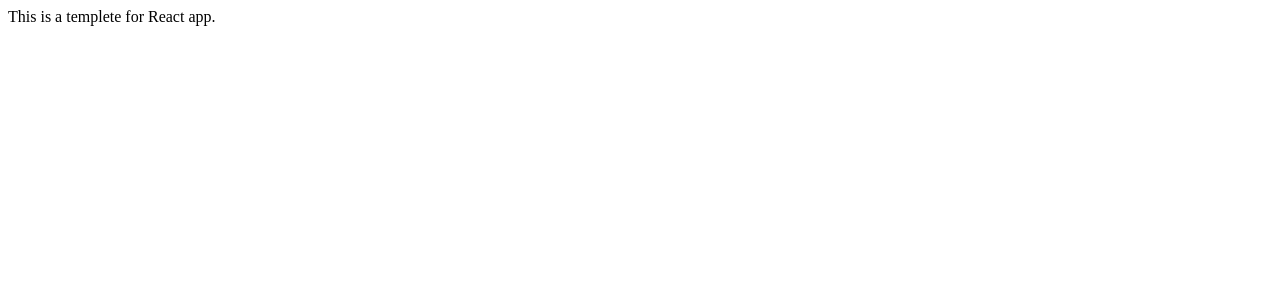
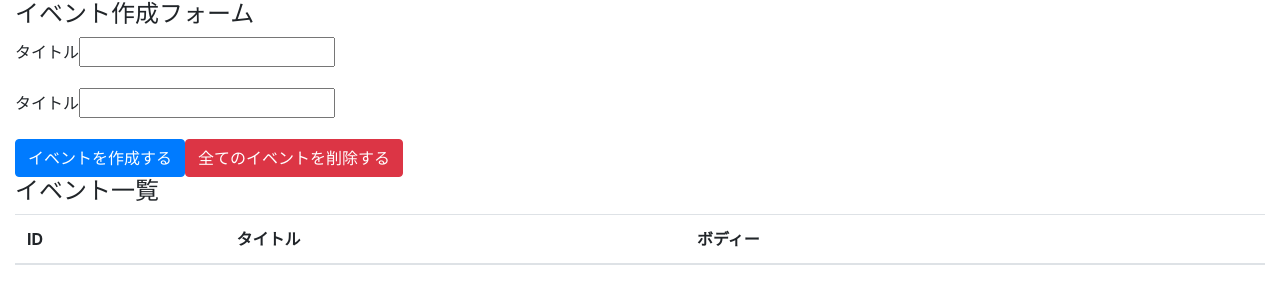
Before and after one commit to mkmy1123/react-hooks-101, a React (Create React App) app: page / in a window 1280 px wide. Shown: the top 304 px of the page. Built offline with nearby package versions, Linux system fonts and the light colour scheme.

Commit message:
create event form and event table with bootstrap

```diff
--- a/package.json
+++ b/package.json
@@ -6,6 +6,7 @@
     "@testing-library/jest-dom": "^4.2.4",
     "@testing-library/react": "^9.3.2",
     "@testing-library/user-event": "^7.1.2",
+    "bootstrap": "4.3.1",
     "react": "^16.13.1",
     "react-dom": "^16.13.1",
     "react-scripts": "3.4.1"
--- a/src/App.js
+++ /dev/null
@@ -1,11 +0,0 @@
-import React from 'react'
-
-const App = () => {
-  return (
-		<div>
-			This is a templete for React app.
-		</div>
-  );
-}
-
-export default App
--- /dev/null
+++ b/src/components/App.js
@@ -0,0 +1,39 @@
+import React from 'react'
+import 'bootstrap/dist/css/bootstrap.min.css'
+
+const App = () => {
+  return (
+		<div className="container-fluid">
+			<h4>イベント作成フォーム</h4>
+			<form>
+				<div className="form-group">
+					<label htmlFor="formEventTitle">タイトル</label>
+					<input className="form-controll" id="formEventTitle" />
+				</div>
+
+				<div className="form-group">
+          <label htmlFor="formEventBody">タイトル</label>
+          <input className="form-controll" id="formEventBody" />
+        </div>
+
+				<button className="btn btn-primary">イベントを作成する</button>
+				<button className="btn btn-danger">全てのイベントを削除する</button>
+			</form>
+			<h4>イベント一覧</h4>
+			<table className="table table-hover">
+				<thead>
+					<tr>
+						<th>ID</th>
+						<th>タイトル</th>
+						<th>ボディー</th>
+						<th></th>
+					</tr>
+				</thead>
+				<tbody>
+				</tbody>
+			</table>
+		</div>
+  );
+}
+
+export default App
--- a/src/index.js
+++ b/src/index.js
@@ -1,6 +1,6 @@
 import React from 'react'
 import ReactDOM from 'react-dom'
-import App from './App'
+import App from './components/App'
 
 ReactDOM.render(
   <React.StrictMode>
```
Also changed, not shown: 1 other file (tests, documents, lock files or other folders).
